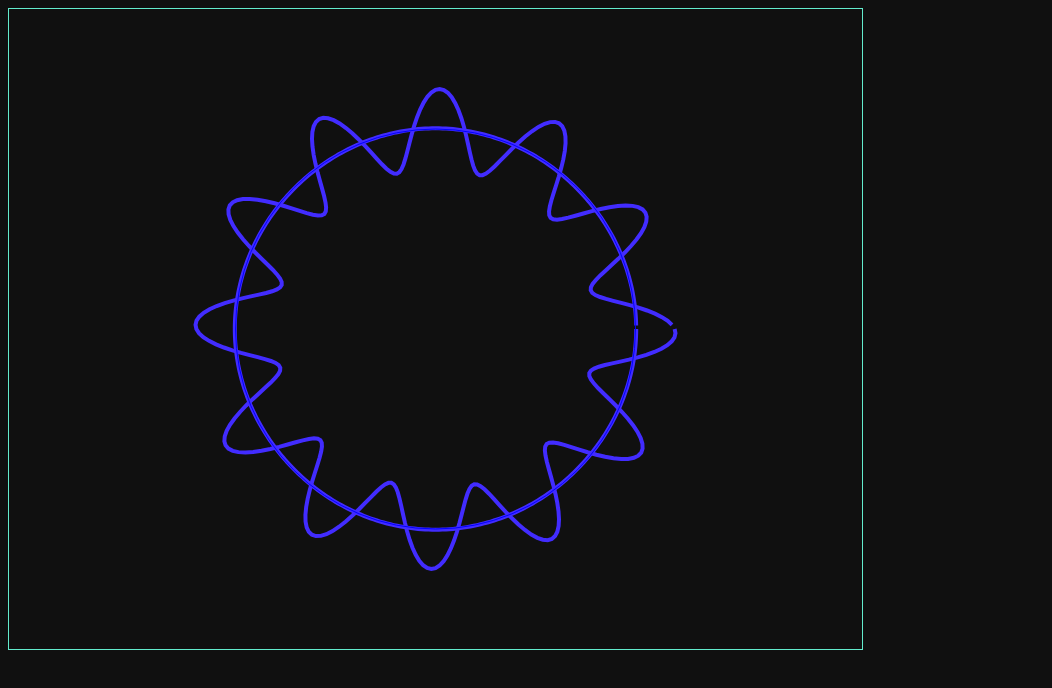
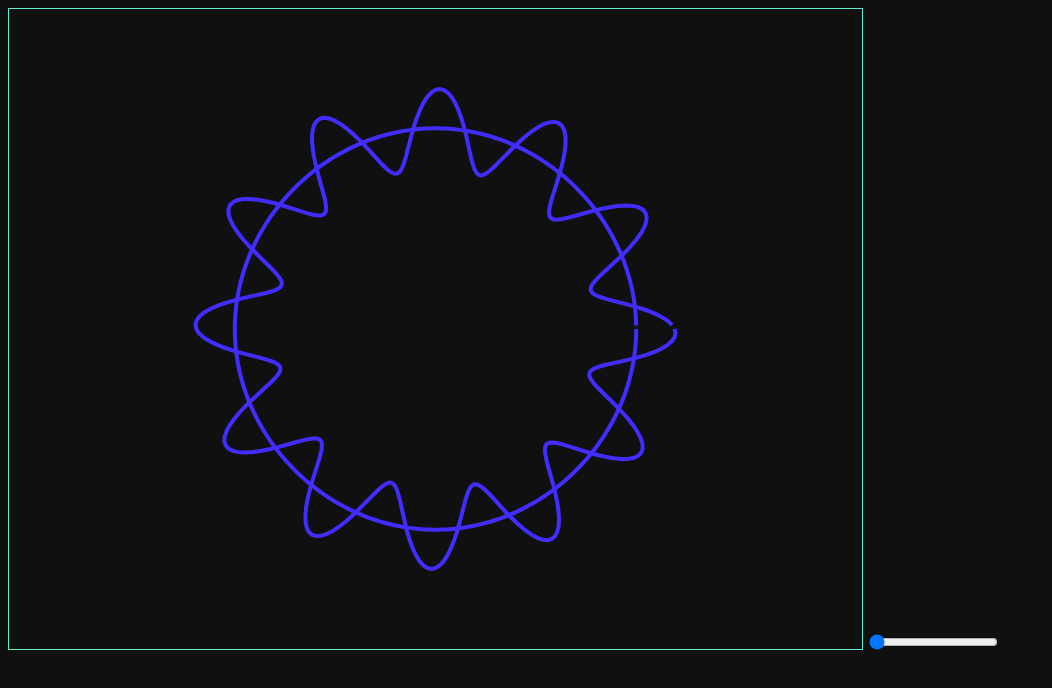
Before and after one commit to theomeuh/MusicVJing, a website built with webpack: page dist/index.html in a window 1280 px wide. Shown: the whole page, without its empty margins (0-1052 px from the left). Built offline with nearby package versions, Linux system fonts and the light colour scheme.

Commit message:
Add one slider to change circle params

```diff
--- a/src/draw.ts
+++ b/src/draw.ts
@@ -2,12 +2,6 @@ import { degreesToRadians } from "./utils";
 
 
 export function plotCircle(ctx: CanvasRenderingContext2D, radius: number, frame: number) {
-    // Running wavy circle
-    runningCircle(ctx, frame)
-
-    // Oscillating wavy circle
-    oscillatingCircle(ctx, frame)
-
     // DEBUG CIRCLE
     ctx.beginPath()
     ctx.lineWidth = 1;
@@ -16,12 +10,12 @@ export function plotCircle(ctx: CanvasRenderingContext2D, radius: number, frame:
     ctx.stroke()
 }
 
-function runningCircle(ctx: CanvasRenderingContext2D, frame: number, radius = 200, frequencySpace = 12, shapeFactor = 5) {
+export function runningCircle(ctx: CanvasRenderingContext2D, frame: number, radius = 200, frequencySpace = 12, shapeFactor = 5) {
     const shape: ShapeFunction = (angle, phase) => Math.cos((angle + phase) * frequencySpace) / shapeFactor
     movingCircle(ctx, frame, radius, shape)
 }
 
-function oscillatingCircle(ctx: CanvasRenderingContext2D, frame: number, radius = 200, frequencySpace = 4, shapeFactor = 5) {
+export function oscillatingCircle(ctx: CanvasRenderingContext2D, frame: number, radius = 200, frequencySpace = 4, shapeFactor = 5) {
     const shape: ShapeFunction = (angle, phase) => Math.cos(phase) * Math.cos(frequencySpace * angle) / shapeFactor
     movingCircle(ctx, frame, radius, shape)
 }
--- a/src/index.ts
+++ b/src/index.ts
@@ -1,4 +1,4 @@
-import { plotCircle } from "./draw";
+import { plotCircle, oscillatingCircle, runningCircle } from "./draw";
 
 var frame = 0;  // Animation frame
 init();
@@ -8,20 +8,26 @@ function init() {
 }
 
 function draw() {
-    const canvas = <HTMLCanvasElement>document.getElementById("canvas");
-    const context = canvas.getContext("2d");
+    const canvas = <HTMLCanvasElement>document.getElementById('canvas');
+    const ctx = canvas.getContext('2d');
+    const potar1 = (<HTMLInputElement>document.getElementById('potar1')).valueAsNumber
 
     canvas.style.border = '1px solid #63eccd';
     canvas.width = window.innerWidth * 2 / 3;
     canvas.height = window.innerHeight * 4 / 5;
 
-    context.translate(canvas.width / 2, canvas.height / 2)
-    context.clearRect(-canvas.width / 2, -canvas.height / 2, canvas.width, canvas.height);
+    ctx.translate(canvas.width / 2, canvas.height / 2)
+    ctx.clearRect(-canvas.width / 2, -canvas.height / 2, canvas.width, canvas.height);
     // context.save();
 
-    plotCircle(context, 200, frame);
+    plotCircle(ctx, 200, frame);
+
+    // Running wavy circle
+    runningCircle(ctx, frame)
+    // Oscillating wavy circle
+    oscillatingCircle(ctx, frame, 200, potar1)
+
     // context.restore();
-
     frame++;
     window.requestAnimationFrame(draw);
 }
```
Also changed, not shown: dist/index.html.
